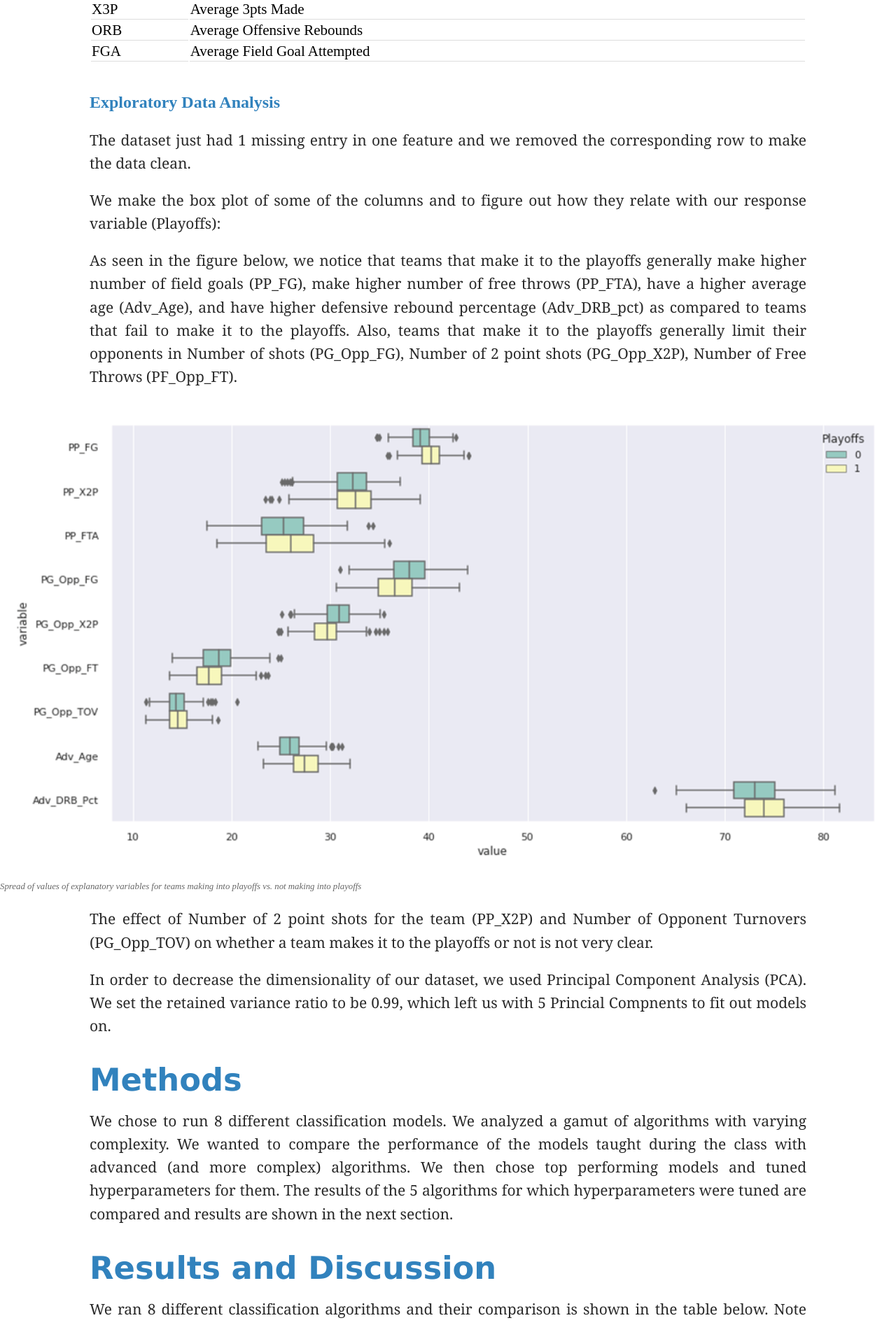
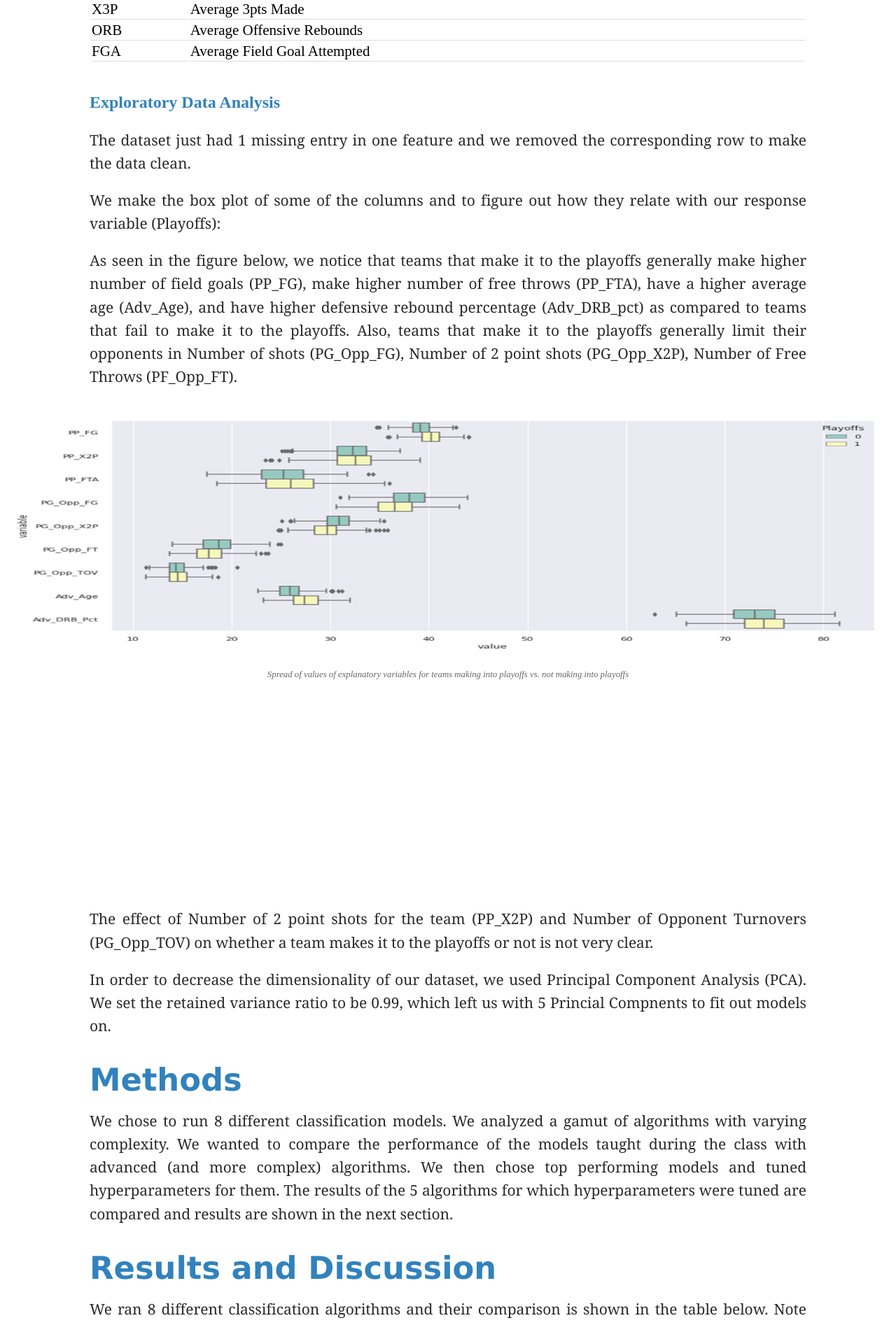
Before and after one commit to caguilarcr/cs7641, a Jekyll site: the page final_report.html, which Jekyll copies as it is, in a window 1280 px wide. Shown: the part 1905-3799 px from the top of the page at 70% size. Built offline with Jekyll 4.4.1, drawn with Linux system fonts in a browser that asks for light colours.

Commit message:
Update final_report.html
Change figsize

```diff
--- a/final_report.html
+++ b/final_report.html
@@ -56,8 +56,10 @@
                 generally limit their opponents in Number of  shots (PG_Opp_FG), Number of 2 point shots (PG_Opp_X2P), Number of Free Throws (PF_Opp_FT).
             </p>
             <figure>
-            <img src='/cs7641/assets/image002.png' />
+            <center>
+            <img src='/cs7641/assets/image002.png' width="50%" height="50%" />
             <figcaption>Spread of values of explanatory variables for teams making into playoffs vs. not making into playoffs</figcaption>
+            </center>
             </figure>
             <p>The effect of Number of 2 point shots for the team (PP_X2P) and Number of Opponent Turnovers (PG_Opp_TOV) on whether a team makes it to the playoffs or not is not very clear. </p>
             <p>In order to decrease the dimensionality of our dataset, we used Principal Component Analysis (PCA). We set the retained variance ratio to be 0.99, which left us with 5 Princial Compnents to fit out models on.</p>
```
